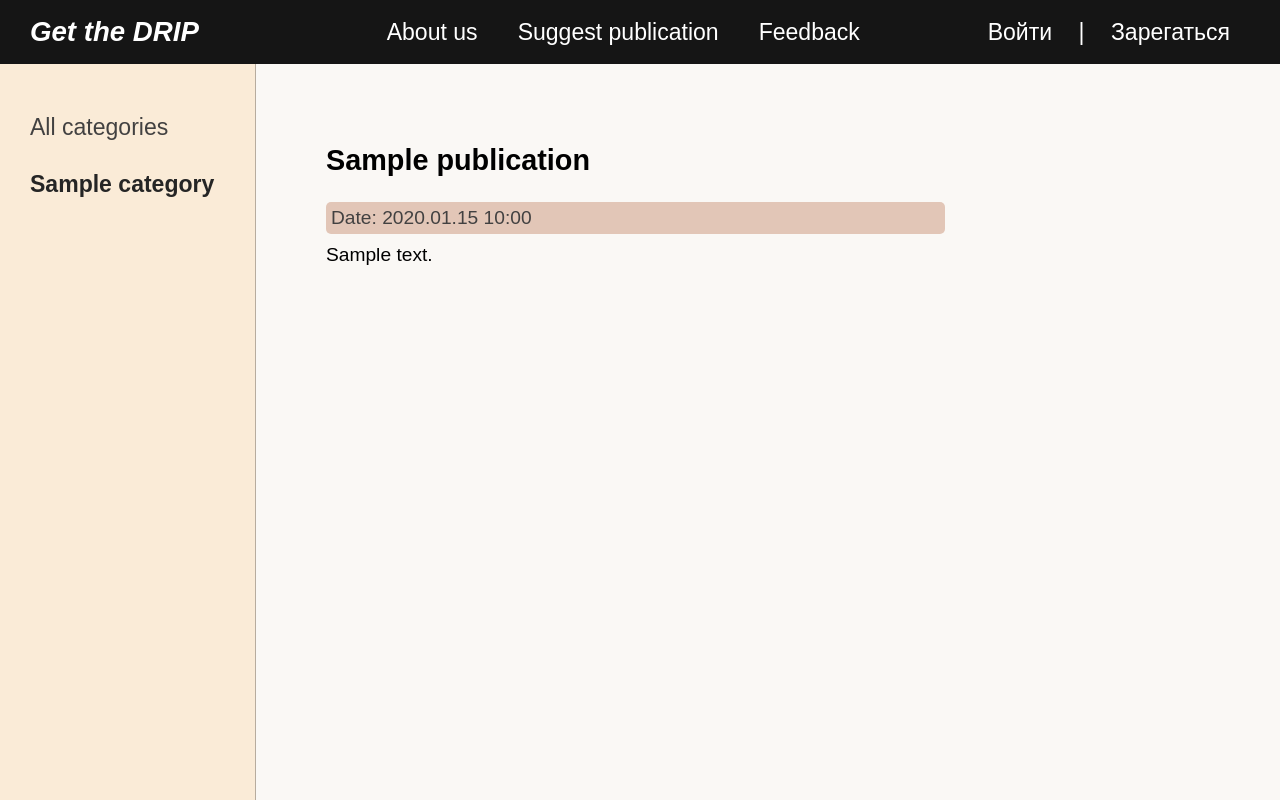
After one commit to boldyrevn/drip_website, a Django app: a page that uses get_the_drip/blog/templates/blog/base.html in a window 1280 px wide. The commit adds this page. Run offline with Django 4.2, Linux system fonts and the light colour scheme; tables that the repository leaves empty hold one stand-in row (values such as "Sample post").

Commit message:
a lot of things :)

```diff
--- a/get_the_drip/blog/admin.py
+++ b/get_the_drip/blog/admin.py
@@ -5,11 +5,12 @@ from .models import *
 
 @admin.register(Publication)
 class PublicationAdmin(admin.ModelAdmin):
-    list_display = ['id', 'title', 'content', 'time_update', 'is_published']
+    list_display = ['id', 'title', 'cat', 'time_update', 'is_published']
     list_display_links = ['id', 'title']
     search_fields = ['title', 'content']
     list_editable = ['is_published']
-    list_filter = ['is_published', 'time_update']
+    list_filter = ['is_published', 'time_update', 'cat']
+    prepopulated_fields = {'slug': ['title']}
 
 
 @admin.register(Category)
@@ -17,3 +18,4 @@ class CategoryAdmin(admin.ModelAdmin):
     list_display = ['id', 'name']
     list_display_links = ['id', 'name']
     search_fields = ['name']
+    prepopulated_fields = {'slug': ['name']}
--- a/get_the_drip/blog/static/blog/css/style.css
+++ b/get_the_drip/blog/static/blog/css/style.css
@@ -112,6 +112,10 @@ section.publication h2 {
     margin-bottom: 8px;
 }
 
+section.publication h1 {
+    margin-bottom: 25px;
+}
+
 section.publication p {
     text-align: justify;
     font-size: 1rem;
@@ -144,3 +148,57 @@ div.pub-info span {
     color: rgb(66, 65, 65);
     font-size: 1rem;
 }
+
+.main-content form label {
+    display: inline-block;
+    width: 120px;
+    margin-bottom: 20px;
+}
+
+.main-content form input {
+    display: inline-block;
+    margin-bottom: 20px;
+}
+
+.main-content form ul {
+    font-weight: bold;
+    display: inline-block;
+    list-style-type: none;
+    color: darkred;
+    margin-bottom: 20px;
+}
+
+ul.page-list {
+    max-width: 70%;
+    list-style-type: none;
+    display: flex;
+    flex-wrap: nowrap;
+    justify-content: center;
+}
+
+ul.page-list li {
+    margin: 0 15px;
+    display: flex;
+    width: 3em;
+    height: 3em;
+    border: 1px solid black;
+    border-radius: 50%;
+    justify-content: center;
+    align-items: center;
+}
+
+ul.page-list li:hover {
+    cursor: pointer;
+    font-weight: bold;
+    border: 2px solid black;
+}
+
+a.auth:hover {
+    text-decoration: underline;
+}
+
+.publication button {
+    background-color: rgb(236, 234, 233);
+    border: 1px solid rgba(61, 61, 61, 0.525);
+    border-radius: 5px;
+}
--- a/get_the_drip/blog/templates/blog/base.html
+++ b/get_the_drip/blog/templates/blog/base.html
@@ -1,4 +1,5 @@
 {% load static %}
+
 <!DOCTYPE html>
 <html lang="en">
 <head>
@@ -18,16 +19,41 @@
                 <li><a href="{% url link.url_name %}" class="header-link">{{ link.title }}</a></li>
             {% endfor %}
         </ul>
-        <a href="{% url 'login' %}" class="login-link"><button>Войти</button></a>
+        <div>
+            <a href="{% url 'login' %}" class="header-link auth">Войти</a>
+            |
+            <a href="{% url 'register' %}" class="header-link auth">Зарегаться</a>
+        </div>
     </header>
     <main>
         <aside>
             {% block aside %}
+                <ul class="list-categories">
+                {% if selected_category == '' %}
+                    <li class="selected">All categories</li>
+                {% else %}
+                    <li><a href="{% url 'main' %}">All categories</a></li>
+                {% endif %}
+                {% for category in categories %}
+                    {% if category.slug == selected_category %}
+                    <li class="selected">{{ category.name }}</li>
+                    {% else %}
+                    <li><a href="{{ category.get_absolute_url }}">{{ category.name }}</a></li>
+                    {% endif %}
+                {% endfor %}
+                </ul>
             {% endblock %}
         </aside>
         <section class="main-content">
             {% block main-content %}
             {% endblock %}
+            <nav>
+                <ul class="page-list">
+                    {% for p in paginator.page_range %}
+                        <a href="?page={{ p }}"><li>{{ p }}</li></a>
+                    {% endfor %}
+                </ul>
+            </nav>
         </section>
     </main>
     <footer></footer>
--- a/get_the_drip/blog/templates/blog/categories.html
+++ b/get_the_drip/blog/templates/blog/categories.html
@@ -1,11 +1,11 @@
 <ul class="list-categories">
-{% if selected_category == 0 %}
+{% if selected_category == '' %}
     <li class="selected">All categories</li>
 {% else %}
     <li><a href="{% url 'main' %}">All categories</a></li>
 {% endif %}
 {% for category in categories %}
-    {% if category.pk == selected_category %}
+    {% if category.slug == selected_category %}
     <li class="selected">{{ category.name }}</li>
     {% else %}
     <li><a href="{{ category.get_absolute_url }}">{{ category.name }}</a></li>
--- a/get_the_drip/blog/templates/blog/index.html
+++ b/get_the_drip/blog/templates/blog/index.html
@@ -1,9 +1,4 @@
 {% extends 'blog/base.html' %}
-{% load blog_cats %}
-
-{% block aside %}
-    {% show_categories cat_id=selected_category %}
-{% endblock %}
 
 {% block main-content %}
     <h1>Publications</h1>
--- /dev/null
+++ b/get_the_drip/blog/templates/blog/publication.html
@@ -0,0 +1,12 @@
+{% extends 'blog/base.html' %}
+{% load blog_cats %}
+
+{% block main-content %}
+    <section class="publication">
+        <h1>{{ p.title }}</h1>
+        <div class="pub-info">
+            <span>Date: {{ p.time_update|date:'Y.m.d H:i' }}</span>
+        </div>
+        <p>{{ p.content|linebreaks }}</p>
+    </section>
+{% endblock %}
--- a/get_the_drip/blog/templatetags/blog_cats.py
+++ b/get_the_drip/blog/templatetags/blog_cats.py
@@ -6,6 +6,6 @@ register = template.Library()
 
 
 @register.inclusion_tag('blog/categories.html')
-def show_categories(cat_id: int = 0):
+def show_categories(cat_slug: str = ''):
     categories = Category.objects.all()
-    return {'selected_category': cat_id, 'categories': categories}
+    return {'selected_category': cat_slug, 'categories': categories}
--- a/get_the_drip/blog/urls.py
+++ b/get_the_drip/blog/urls.py
@@ -2,11 +2,12 @@ from django.urls import path
 from . import views
 
 urlpatterns = [
-    path('', views.main_page, name='main'),
-    path('about/', views.about_page, name='about'),
-    path('addpub/', views.add_pub_page, name='add_pub'),
+    path('', views.BlogHome.as_view(), name='main'),
+    path('about/', views.About.as_view(), name='about'),
+    path('addpub/', views.AddPublication.as_view(), name='add_pub'),
     path('feedback/', views.feedback_page, name='feedback'),
     path('login/', views.login_page, name='login'),
-    path('publication/<int:pub_id>', views.show_publication, name='publication'),
-    path('category/<int:cat_id>', views.show_category, name='category')
+    path('publication/<slug:pub_slug>', views.ShowPublication.as_view(), name='publication'),
+    path('category/<slug:cat_slug>', views.PublicationCategory.as_view(), name='category'),
+    path('register/', views.Register.as_view(), name='register')
 ]
--- a/get_the_drip/blog/views.py
+++ b/get_the_drip/blog/views.py
@@ -1,57 +1,112 @@
-from django.shortcuts import render, redirect
-from django.http import HttpRequest, HttpResponse, Http404
+from django.http import HttpRequest, HttpResponse
+from django.shortcuts import render
+from django.urls import reverse_lazy
+from django.views.generic import ListView, DetailView, CreateView, View
+from django.contrib.auth.forms import UserCreationForm
+
+from .forms import PublicationForm, RegisterUserForm
 from .models import Publication, Category
 
 header_links = [
     {'title': 'About us', 'url_name': 'about'},
-    {'title': 'Add publication', 'url_name': 'add_pub'},
+    {'title': 'Suggest publication', 'url_name': 'add_pub'},
     {'title': 'Feedback', 'url_name': 'feedback'}
 ]
 
 
-def about_page(request: HttpRequest):
-    return render(request, "blog/about.html", context={
-        'title': "About DRIP",
-        'header_links': header_links
-    })
+class ViewMixin:
+    def make_context_data(self, **kwargs):
+        context = dict()
+        context['title'] = kwargs['title']
+        context['header_links'] = header_links
+        context['categories'] = Category.objects.raw("""
+            SELECT bc.id, "name" FROM blog_category bc
+            JOIN blog_publication ON blog_publication.cat_id = bc.id
+            WHERE blog_publication.is_published = TRUE
+            GROUP BY bc.id, "name"
+            HAVING COUNT(blog_publication.id) > 0
+        """)
+        if 'selected_category' not in kwargs:
+            context['selected_category'] = None
+        else:
+            context['selected_category'] = kwargs['selected_category']
+        return context
 
 
-def main_page(request: HttpRequest):
-    publications = Publication.objects.all()
-    return render(request, "blog/index.html", context={
-        'title': "Get the DRIP",
-        'publications': publications,
-        'header_links': header_links,
-        'selected_category': 0
-    })
+class BlogHome(ViewMixin, ListView):
+    paginate_by = 3
+    model = Publication
+    template_name = 'blog/index.html'
+    context_object_name = 'publications'
+
+    def get_context_data(self, *, object_list=None, **kwargs):
+        context = super().get_context_data(**kwargs)
+        user_context = self.make_context_data(title='Get the DRIP',
+                                              selected_category='')
+        return context | user_context
+
+    def get_queryset(self):
+        return Publication.objects.filter(is_published=True)
 
 
-def show_category(request: HttpRequest, cat_id: int):
-    publications = Publication.objects.filter(cat_id=cat_id)
-    categories = Category.objects.all()
+class PublicationCategory(ViewMixin, ListView):
+    model = Publication
+    context_object_name = 'publications'
+    template_name = 'blog/index.html'
 
-    if cat_id not in map(lambda cat: cat.id, categories):
-        raise Http404()
+    def get_context_data(self, *, object_list=None, **kwargs):
+        context = super().get_context_data(**kwargs)
+        user_context = self.make_context_data(title='Category',
+                                              selected_category=self.kwargs["cat_slug"])
+        return context | user_context
 
-    return render(request, "blog/index.html", context={
-        'title': "Get the DRIP",
-        'publications': publications,
-        'header_links': header_links,
-        'selected_category': cat_id
-    })
+    def get_queryset(self):
+        return Publication.objects.filter(is_published=True, cat__slug=self.kwargs['cat_slug'])
+
+
+class ShowPublication(ViewMixin, DetailView):
+    model = Publication
+    context_object_name = 'p'
+    slug_url_kwarg = 'pub_slug'
+    template_name = 'blog/publication.html'
+
+    def get_context_data(self, *, object_list=None, **kwargs):
+        context = super().get_context_data(**kwargs)
+        user_context = self.make_context_data(title=context['p'].title, selected_category=context['p'].cat.slug)
+        return context | user_context
+
+
+class AddPublication(ViewMixin, CreateView):
+    form_class = PublicationForm
+    template_name = 'blog/add_pub.html'
+    success_url = reverse_lazy('main')
+
+    def get_context_data(self, *, object_list=None, **kwargs):
+        context = super().get_context_data(**kwargs)
+        user_context = self.make_context_data(title='Suggest publication')
+        return context | user_context
+
+
+class About(View, ViewMixin):
+    def get(self, request, *args, **kwargs):
+        context = self.make_context_data(title='About DRIP')
+        return render(request, 'blog/about.html', context=context)
+
+
+class Register(ViewMixin, CreateView):
+    template_name = "blog/register.html"
+    form_class = RegisterUserForm
+    success_url = reverse_lazy("login")
+
+    def get_context_data(self, **kwargs):
+        context = super().get_context_data(**kwargs)
+        user_context = self.make_context_data(title="Register")
+        return context | user_context
 
 
 def feedback_page(request: HttpRequest):
     return HttpResponse("Come on, bitch, say it right to my face!")
 
 
-def add_pub_page(request: HttpRequest):
-    return HttpResponse("What do you want to add, stupid cunt?")
-
-
 def login_page(request: HttpRequest):
     return HttpResponse("Who fuck are you?")
-
-
-def show_publication(request: HttpRequest, pub_id: int):
-    return HttpResponse(f"Article with id = {pub_id}")
```
Also changed, not shown: get_the_drip/blog/models.py (+7 -5 lines), get_the_drip/blog/templates/blog/about.html (+0 -8 lines), get_the_drip/blog/templates/blog/add_pub.html (added, +11 -0 lines), get_the_drip/blog/migrations/0001_initial.py (deleted), get_the_drip/blog/migrations/0002_added_category_model.py (deleted), get_the_drip/blog/migrations/0003_alter_category_options_alter_publication_options_and_more.py (deleted).
